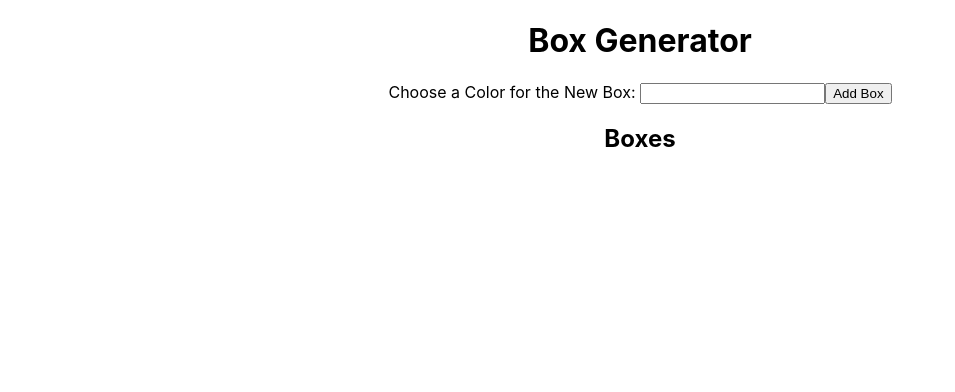
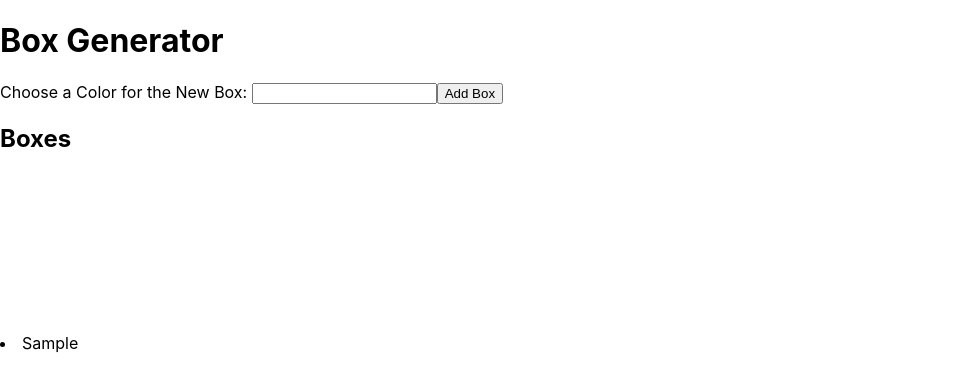
Before and after one commit to tkaleel/box-generator, a React (Create React App) app: page / in a window 1280 px wide. Both pictures are taken after typing "Sample" into the empty fields and a click on the input "Add Box". Shown: the top 392 px of the page, without its empty margins (0-955 px from the left). Built offline with nearby package versions, Linux system fonts and the light colour scheme.

Commit message:
not mutating state

```diff
--- a/src/App.css
+++ b/src/App.css
@@ -1,38 +1,7 @@
-.App {
-  text-align: center;
+.strike-through {
+  text-decoration: line-through;
 }
 
-.App-logo {
-  height: 40vmin;
-  pointer-events: none;
+.bold{
+  font-weight: bold;
 }
-
-@media (prefers-reduced-motion: no-preference) {
-  .App-logo {
-    animation: App-logo-spin infinite 20s linear;
-  }
-}
-
-.App-header {
-  background-color: #282c34;
-  min-height: 100vh;
-  display: flex;
-  flex-direction: column;
-  align-items: center;
-  justify-content: center;
-  font-size: calc(10px + 2vmin);
-  color: white;
-}
-
-.App-link {
-  color: #61dafb;
-}
-
-@keyframes App-logo-spin {
-  from {
-    transform: rotate(0deg);
-  }
-  to {
-    transform: rotate(360deg);
-  }
-}
--- a/src/App.js
+++ b/src/App.js
@@ -4,18 +4,19 @@ import React, {useState} from 'react';
 
 function App() {
 
-    const [currentColor, setCurrentColor] = useState("red");
-    const [colorArr, setColorArr] = useState([]);
+    const [newColor, setNewColor] = useState("red");
+    const [colors, setColors] = useState([]);
 
     const gotColor = (newColor) => {
-      setCurrentColor(newColor);
-      colorArr.push(newColor);
+      setNewColor(newColor);
+      setColors([...colors, newColor])
+      colors.push(newColor);
     }
 
 
   return (
     <div className="App">
-      <BoxForm onNewColor={ gotColor } color={currentColor} colors={colorArr}/>
+      <BoxForm onNewColor={ gotColor } color={newColor} colors={colors}/>
     </div>
   );
 }
--- a/src/components/BoxForm.jsx
+++ b/src/components/BoxForm.jsx
@@ -37,8 +37,8 @@ const BoxForm = (props) => {
                 <div style={boxStyle}></div>
                 <div>
                     {listColors.map((item, i) =>
-                        // <li key={i}>{item}</li>
-                        <div key={i} style={boxStyle}></div>
+                        <li key={i}>{item}</li>
+                        // <div key={i} style={boxStyle}></div>
 
                         )}
                 </div>
```
